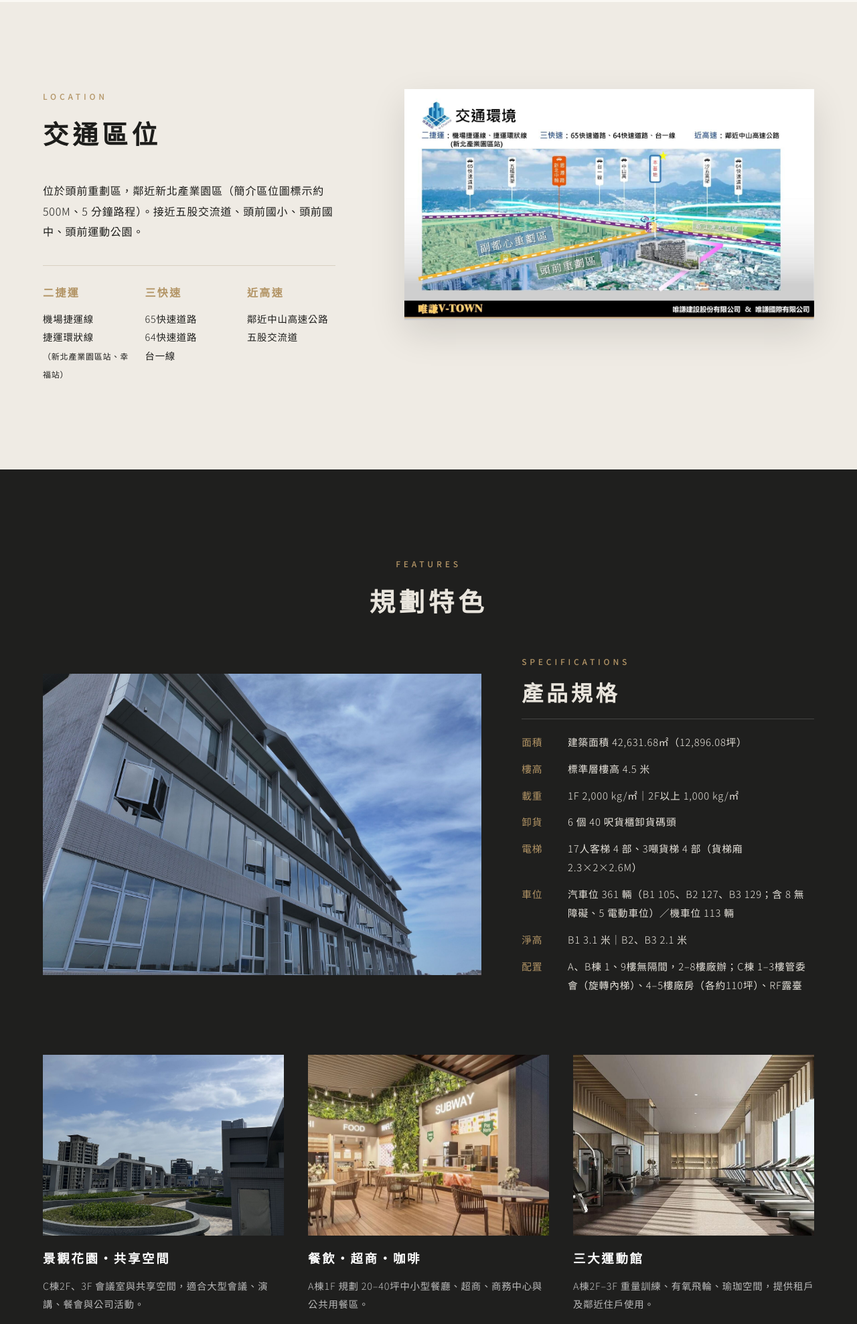
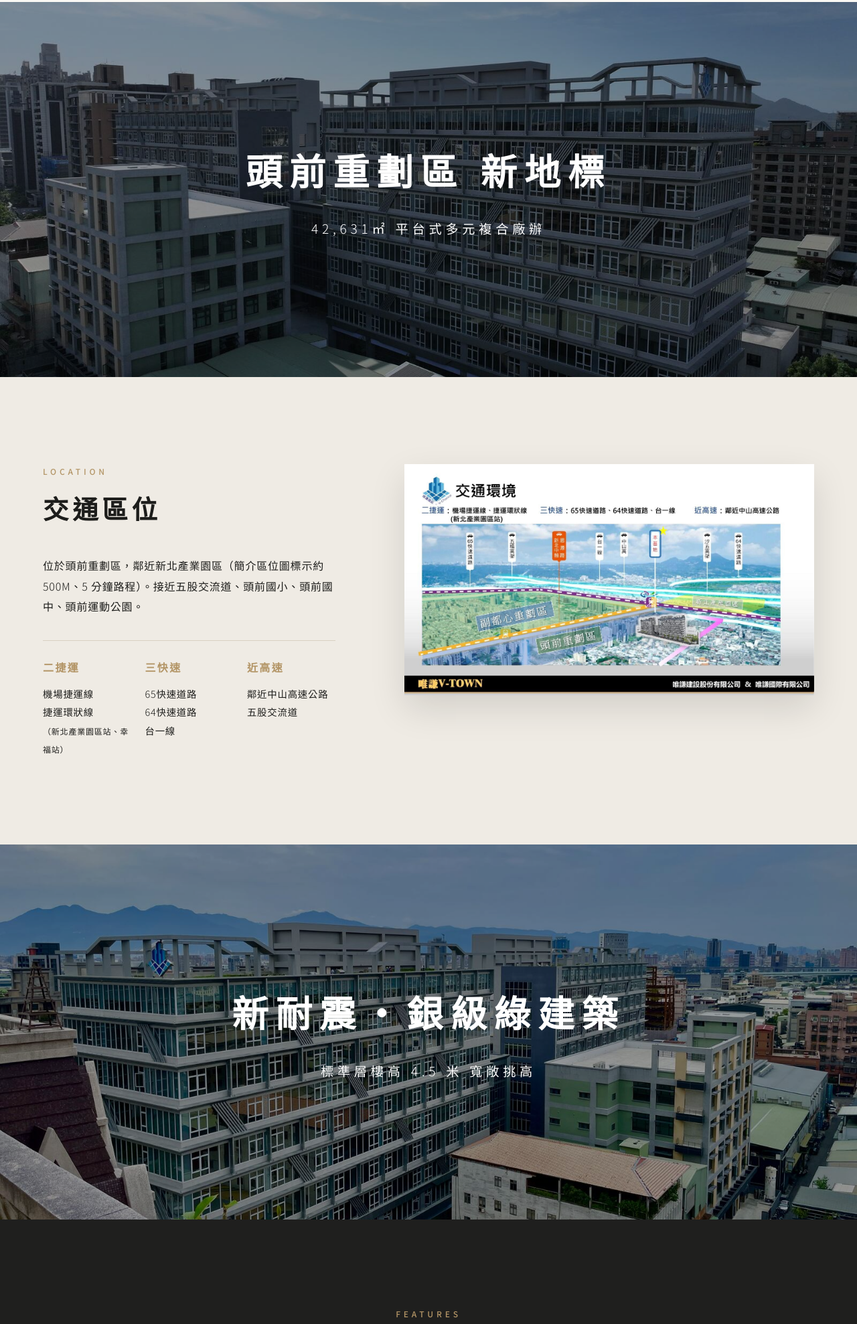
Before and after one commit to bsuv-web-akari/v-town, a plain HTML site: page index.html in a window 1280 px wide. Shown: the part 1520-3497 px from the top of the page at 67% size. Drawn offline with Linux system fonts and the light colour scheme.

Commit message:
Add files via upload

```diff
--- a/index.html
+++ b/index.html
@@ -38,6 +38,7 @@
 </div></div>
 </section>
 
+<section class="band" style="background-image:url('images/dji0029.jpg')"><div class="band-txt"><h2>頭前重劃區 新地標</h2><p>42,631㎡ 平台式多元複合廠辦</p></div></section>
 <section id="location" class="sec gray">
 <div class="wrap two">
 <div class="rv"><p class="en">LOCATION</p><h2>交通區位</h2>
@@ -51,6 +52,7 @@
 </div>
 </section>
 
+<section class="band" style="background-image:url('images/imgE5364.jpg')"><div class="band-txt"><h2>新耐震・銀級綠建築</h2><p>標準層樓高 4.5 米 寬敞挑高</p></div></section>
 <section id="spec" class="sec dark">
 <div class="wrap">
 <div class="rv center"><p class="en">FEATURES</p><h2>規劃特色</h2></div>
@@ -75,6 +77,7 @@
 </div>
 </section>
 
+<section class="band" style="background-image:url('images/dji0009.jpg')"><div class="band-txt"><h2>屋頂景觀花園</h2><p>工作與生活 在綠意中交會</p></div></section>
 <section id="gallery" class="sec gray">
 <div class="wrap">
 <div class="rv center"><p class="en">GALLERY</p><h2>實景圖</h2></div>
@@ -99,6 +102,7 @@
 </div></div>
 </section>
 
+<section class="band" style="background-image:url('images/night01.jpg')"><div class="band-txt"><h2>V-TOWN 夜色</h2><p>點亮新莊產業新未來</p></div></section>
 <section id="contact" class="sec">
 <div class="wrap two">
 <div class="rv"><p class="en">CONTACT</p><h2>聯絡我們</h2>
--- a/style.css
+++ b/style.css
@@ -60,3 +60,8 @@ body.open nav{opacity:1;pointer-events:auto}body.open .burger span{background:#f
 #contact form input,#contact form select,#contact form textarea{color:var(--ink);border-color:#c9c0b0}
 
 .hero .slide{opacity:0;transition:opacity 1.5s ease;animation:none}.hero .slide.on{opacity:1;animation:kb 6.5s ease-out forwards}@keyframes kb{from{transform:scale(1)}to{transform:scale(1.12)}}
+
+.band{position:relative;height:70vh;min-height:380px;background:center/cover fixed;display:flex;align-items:center;justify-content:center;text-align:center;color:#fff}
+.band:before{content:"";position:absolute;inset:0;background:rgba(0,0,0,.35)}
+.band-txt{position:relative;z-index:1;padding:0 20px}.band h2{font-size:clamp(1.8rem,4.5vw,3.4rem);letter-spacing:.2em;margin:0 0 12px;color:#fff}.band p{letter-spacing:.3em;font-size:clamp(.95rem,1.6vw,1.2rem)}
+@media(max-width:900px){.band{background-attachment:scroll;height:55vh}}
```
